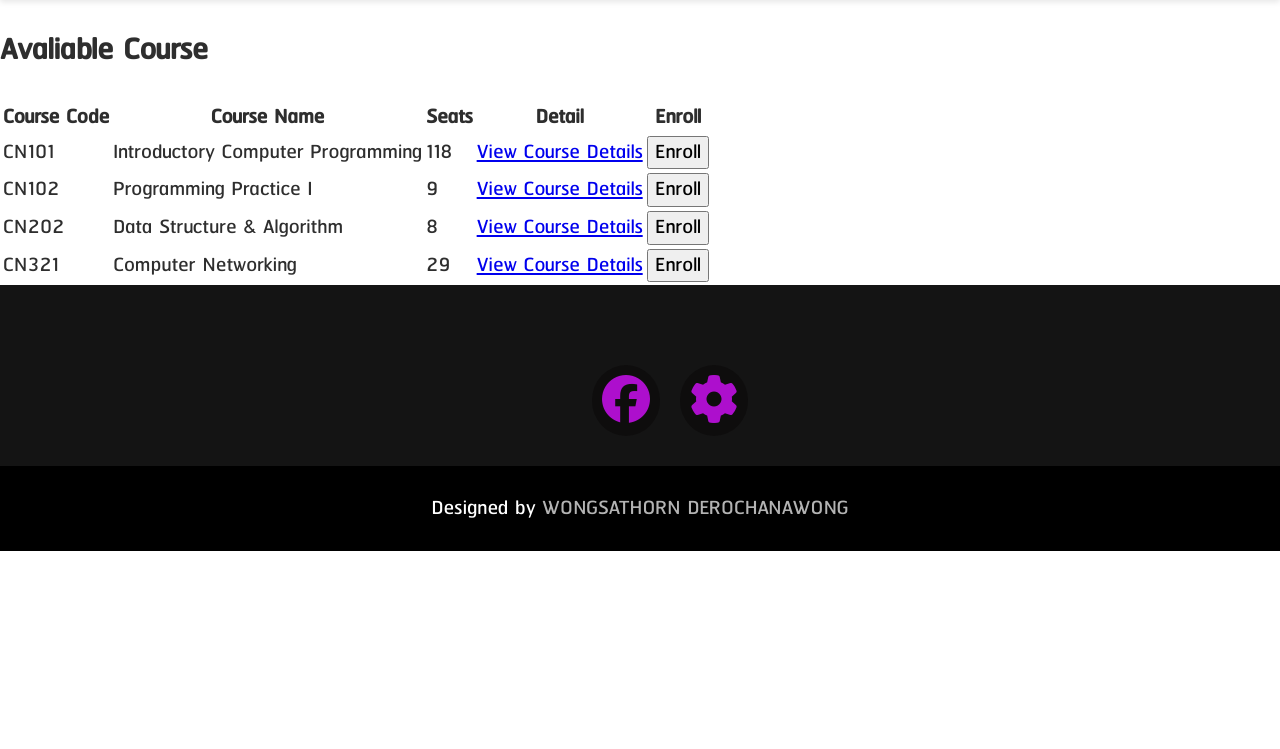
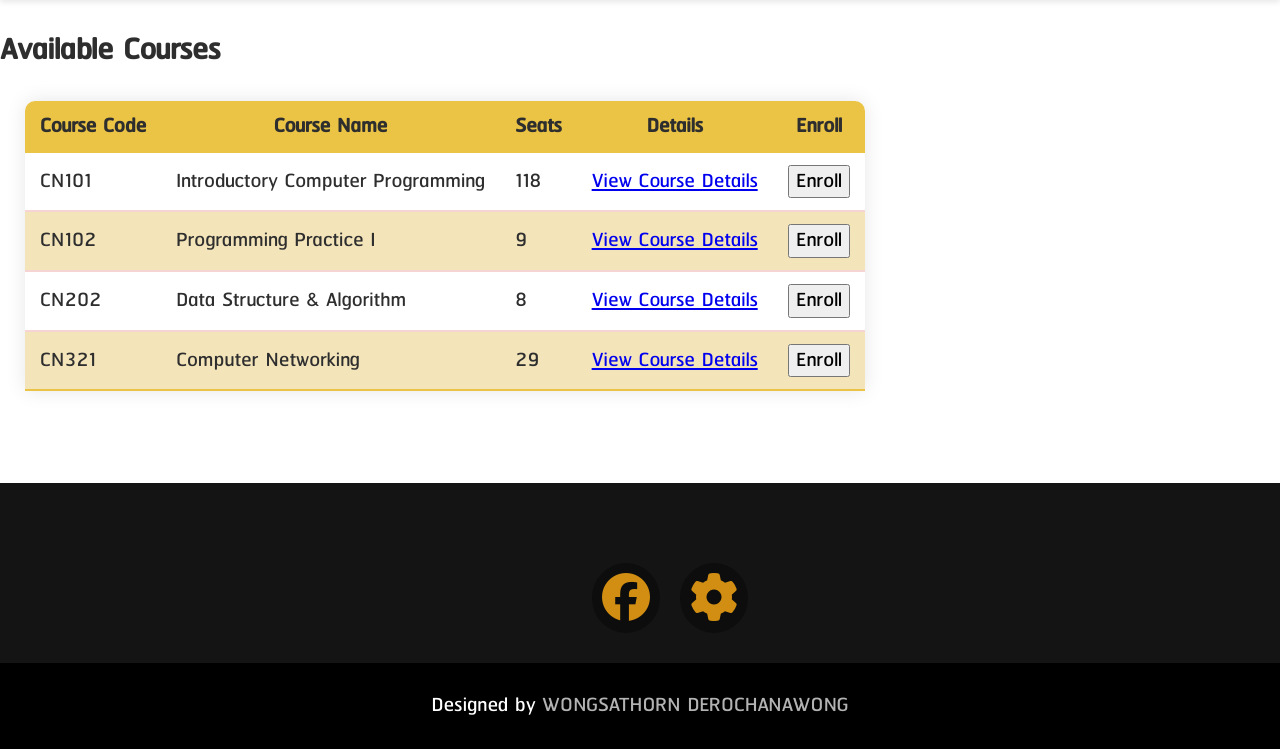
Before and after one commit to Miyorina378/cn331-as2, a Django app: page / in a window 1280 px wide; the page is wider, and only the part inside the window is pictured. Shown: the part 51-800 px from the top of that part. Run offline with Django 5.2, Linux system fonts and the light colour scheme; data comes from the database, SQL or seed files in the repository; both versions use the stored data as it was after the commit; some libraries are stand-ins or nearby versions.

Commit message:
Stylized & fix minor bug

```diff
--- a/course/models.py
+++ b/course/models.py
@@ -31,7 +31,7 @@ class Course(models.Model):
         return False
 
 class CourseEnrollment(models.Model):
-    user = models.ForeignKey(User, on_delete=models.CASCADE)
+    user = models.ForeignKey(settings.AUTH_USER_MODEL, on_delete=models.CASCADE)
     course = models.ForeignKey(Course, on_delete=models.CASCADE)
     enroll_date = models.DateTimeField(auto_now_add=True)
     class Meta:
--- a/course/static/course/main.css
+++ b/course/static/course/main.css
@@ -12,15 +12,20 @@ html {
     color: #2E2E2E;
 }
 
+.body{
+    min-height: 100vh;
+    display: flex;
+    flex-direction: column;
+}
 .navbar {
     background-color: rgb(231, 157, 20);
-    border-bottom: 1px solid #ffffff; /* Solid border for separation */
+    border-bottom: 1px solid #ffffff;
     box-shadow: 0px 2px 6px 0px rgba(0, 0, 0, 0.1);
-    display: flex; /* Use flexbox for layout */
-    align-items: center; /* Center items vertically */
-    height: 50px; /* Set height of the navbar */
-    padding: 0 20px; /* Add padding to the left and right */
-    position: relative; /* To position the center text */
+    display: flex;
+    align-items: center;
+    height: 50px;
+    padding: 0 20px;
+    position: relative;
 }
 
 .navbar_link {
@@ -35,14 +40,41 @@ html {
     text-align: center;
     transition: transform 0.2s ease;
 }
-.navbar_right{
-    float: right;
-}
+
 .navbar_link:hover {
     transform: scale(1.05);
 }
 
+table{
+    border-radius: 10px 10px 0 0;
+    overflow: hidden;
+    border-collapse: collapse;
+    box-shadow: 0 0 20px rgba(0, 0, 0, 0.1);
+    margin: 25px;
+    min-width: 400px;
+}
+table thead tr{
+    background-color: rgb(235, 196, 70);
+    text-align: center;
+}
+table th, table td{
+    padding:12px 15px;
+}
+table tbody tr{
+    border-bottom: 2px solid rgb(247, 212, 212);
+}
+table tbody tr:nth-of-type(even){
+    background-color: rgb(243, 228, 186);
+}
+table tbody tr:last-of-type{
+    border-bottom: 2px solid rgb(235, 196, 70);
+}
+
 footer{
+    position: fixed;
+    width: 100%;
+    left: 0;
+    bottom: 0;
     background-color: #141414;
 }
 .footerContainer{
@@ -63,7 +95,7 @@ footer{
 
 .socialIcons a i{
     font-size: 2em;
-    color: rgb(191, 16, 226);
+    color: rgb(231, 157, 20);
     opacity: 0.9;
 }
 .socialIcons a:hover{
--- a/course/templates/course/about.html
+++ b/course/templates/course/about.html
@@ -1,5 +1,5 @@
 {% extends 'course/components/base.html' %}
-{% block site_title %} About | {% endblock %}
+{% block site_title %} About | TU Quota {% endblock %}
 {% block content %}
     <h2>About</h2>
     <p>เว็บไซต์นี้มีหน้าที่ให้บริการขอโควต้าวิชาที่มีให้เลือกลงได้ในตอนนี้</p>
--- a/course/templates/course/components/footer.html
+++ b/course/templates/course/components/footer.html
@@ -2,11 +2,10 @@
 <footer>
     <div class="footerContainer">
         <div class="socialIcons">
-          <a href="https://www.facebook.com/profile.php?id=61558010986008"><i class="fa-brands fa-facebook"></i></a>
-          <a href="https://github.com/Miyorina378"><i class="fa fa-cog"></i></a>
+          <a href="https://www.facebook.com/EduService.engrtu?locale=th_TH"><i class="fa-brands fa-facebook"></i></a>
+          <a href="https://ece.engr.tu.ac.th/curriculums"><i class="fa fa-cog"></i></a>
         </div>
     </div>
     <div class="footerBottom">
       <p>Designed by <span class="designer">Wongsathorn Derochanawong</span></p>
-   </div>
 </footer>
--- a/course/templates/course/components/navbar.html
+++ b/course/templates/course/components/navbar.html
@@ -3,13 +3,11 @@
         <a class = "navbar_link">Quota System</a>
         <a class = "navbar_link" href="{% url 'courses' %}">Course</a>
         <a class = "navbar_link" href="{% url 'about' %}">About</a>
-    <div class = "navbar_right">
     {% if user.is_authenticated %}
         <a class = "navbar_link" href ="{%url 'dashboard' %}"><span>{{ user.username }}</span></a>
         <a class = "navbar_link" href ="{% url 'logout' %}">Logout</a>
     {% else %}
         <a class = "navbar_link" href = "{% url 'login' %}">Login</a>
         <a class = "navbar_link" href = "{% url 'register'%}">Register</a>
-    </div>
     {% endif %}
 </nav>
--- a/course/templates/course/course_detail.html
+++ b/course/templates/course/course_detail.html
@@ -1,5 +1,5 @@
 {% extends 'course/components/base.html' %}
-{% block site_title %} About | {% endblock %}
+{% block site_title %} {{single_course.course_code}} | TU Quota {% endblock %}
 {% block content %}
     <h2>{{single_course.course_code}}</h2>
     <h2>{{single_course.course_name}}</h2>
--- a/course/templates/course/courses.html
+++ b/course/templates/course/courses.html
@@ -1,14 +1,14 @@
 {% extends 'course/components/base.html' %}
 
 {% block content %}
-<h2>Avaliable Course</h2>
+<h2>Available Courses</h2>
 <table>
     <thead>
         <tr>
             <th>Course Code</th>
             <th>Course Name</th>
             <th>Seats</th>
-            <th>Detail</th>
+            <th>Details</th>
             <th>Enroll</th>
         </tr>
     </thead>
@@ -19,29 +19,24 @@
                 <td>{{ item.course_name }}</td>
                 <td>{{ item.seat }}</td>
                 <td>
-            <a href="{% url 'course_detail' item.course_code %}">View Course Details</a>
-            <form method="post" action="{% url 'enroll_in_course' item.course_code %}">
+                    <a href="{% url 'course_detail' item.course_code %}">View Course Details</a>
+                </td>
                 <td>
-                {% if request.user in item.Users.all %}
-                    <span>Enrolled</span>
-                {% elif item.seat == 0 and item.seat_is_full == True %}
-                    <span>Full</span>
-                {% elif item.seat_is_full == True %}
-                    <span>Closed</span>
-                {% elif item.seat > 0 %}
-                    <form method="POST" action="{% url 'enroll_in_course' item.course_code %}">
+                    <form method="post" action="{% url 'enroll_in_course' item.course_code %}">
                         {% csrf_token %}
-                        <button type="submit">Enroll</button>
+                        {% if request.user in item.Users.all %}
+                            <span>Enrolled</span>
+                        {% elif item.seat > 0 and not item.seat_is_full %}
+                            <button type="submit">Enroll</button>
+                        {% else %}
+                            <span>Full</span>
+                        {% endif %}
                     </form>
-                {% else %}
-
-                    <span>Full</span>
-                {% endif %}
                 </td>
             </tr>
         {% empty %}
             <tr>
-                <td colspan="4">No courses available.</td>
+                <td colspan="5">No courses available.</td>
             </tr>
         {% endfor %}
     </tbody>
--- a/course/views.py
+++ b/course/views.py
@@ -27,7 +27,7 @@ def enroll_in_course(request, course_code):
         if course.enroll_student(request.user):
             messages.success(request, "You have successfully enrolled in the course.")
         else:
-            messages.error(request, "Enrollment failed. The course may be full.")
+            messages.error(request, "Enrollment failed. The course may be full or you may already be enrolled.")
 
     # Redirect back to the courses page after processing
     return redirect('courses')
--- a/main/settings.py
+++ b/main/settings.py
@@ -108,7 +108,7 @@ AUTH_PASSWORD_VALIDATORS = [
 
 LANGUAGE_CODE = 'en-us'
 
-TIME_ZONE = 'UTC'
+TIME_ZONE = 'Asia/Bangkok'
 
 USE_I18N = True
 
--- a/users/templates/registration/login.html
+++ b/users/templates/registration/login.html
@@ -1,6 +1,6 @@
 {% extends 'course/components/base.html' %}
 
-{% block site_title %}Login | {% endblock %}
+{% block site_title %}Login | TU Quota {% endblock %}
 
 {% block content %}
 <section class="content-section content-section-single">
--- a/users/templates/registration/password_change_done.html
+++ b/users/templates/registration/password_change_done.html
@@ -1,6 +1,6 @@
 {% extends 'course/components/base.html' %}
 
-{% block site_title %}Login | {% endblock %}
+{% block site_title %}Change password | TU Quota {% endblock %}
 
 {% block content %}
     <div>
--- a/users/templates/registration/password_change_form.html
+++ b/users/templates/registration/password_change_form.html
@@ -1,6 +1,6 @@
 {% extends 'course/components/base.html' %}
 
-{% block site_title %}Login | {% endblock %}
+{% block site_title %}Change password | TU Quota {% endblock %}
 
 {% block content %}
 <section class="content-section content-section-single">
```
Also changed, not shown: users/templates/users/dashboard.html (+8 -4 lines), db.sqlite3, users/static/users/main_user.css (added).
